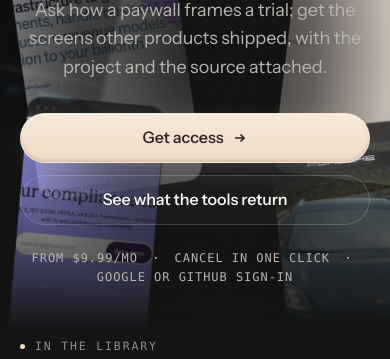
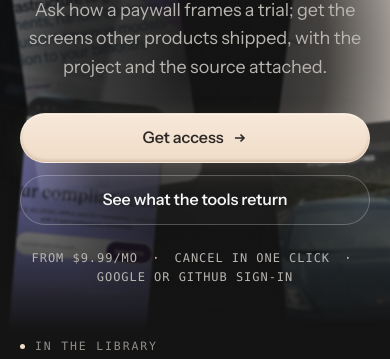
Before and after one commit to Dionisselami/thinkui-site, a plain HTML site: page index.html in a window 390 px wide. Shown: the part 317-676 px from the top of the page. Drawn offline with Linux system fonts and the light colour scheme.

Commit message:
Hero: give the mobile copy its own scrim and a firmer ghost button
On a phone the floating screens sit within a thumb's width of the subhead, and at .4
opacity the brighter captures were reading through the type. The copy now carries a
radial scrim of its own, the stage drops to .3 with a touch of blur, and the secondary
pill's edge is strong enough to read as a control rather than a stray label.

```diff
--- a/assets/css/site.css
+++ b/assets/css/site.css
@@ -428,8 +428,8 @@ h3 { font-size: var(--fs-title); letter-spacing: -0.02em; line-height: 1.28; }
 }
 .btn--light { background: var(--cream); border-color: transparent; color: var(--cream-ink); box-shadow: var(--glow); }
 .btn--light:hover { background: var(--cream-2); border-color: transparent; color: var(--cream-ink); translate: 0 -1px; }
-.btn--ghost { background: rgba(255, 255, 255, .03); border-color: var(--line-2); color: var(--text); }
-.btn--ghost:hover { background: rgba(255, 255, 255, .07); border-color: var(--line-3); }
+.btn--ghost { background: rgba(255, 255, 255, .03); border-color: rgba(255, 255, 255, .24); color: var(--text); }
+.btn--ghost:hover { background: rgba(255, 255, 255, .08); border-color: var(--line-3); }
 .btn--block { width: 100%; }
 .btn--lg { min-height: 50px; padding: 0 26px; font-size: 16px; }
 .btn--text { background: transparent; border-color: transparent; color: var(--text-soft); padding-inline: 10px; }
@@ -846,14 +846,14 @@ h3 { font-size: var(--fs-title); letter-spacing: -0.02em; line-height: 1.28; }
   /* On a phone the tiles sit close to the copy, so the copy gets its own dark halo:
      the type keeps a clean field to read on without hiding the library entirely. */
   .hero__inner::before {
-    content: ""; position: absolute; inset: -32px -18px; z-index: -1;
-    background: radial-gradient(closest-side, rgba(20, 20, 20, .92), rgba(20, 20, 20, .55) 62%, transparent 100%);
+    content: ""; position: absolute; inset: -40px -24px; z-index: -1;
+    background: radial-gradient(closest-side, rgba(20, 20, 20, .97), rgba(20, 20, 20, .72) 66%, rgba(20, 20, 20, .18) 100%);
   }
   /* Keep two or three tiles at phone width, push the rest off. Anything still
      visible moves behind the copy and loses contrast. */
   .tile:nth-child(n+6) { display: none; }
   .tile { width: calc(var(--w, 240px) * .62); }
-  .hero__stage { opacity: .4; }
+  .hero__stage { opacity: .3; filter: saturate(.85) blur(1px); }
 }
 @media (max-width: 560px) {
   h2 { max-width: none; }
--- a/index.html
+++ b/index.html
@@ -31,7 +31,7 @@
 <meta name="twitter:image" content="https://thinkui.xyz/assets/img/og.png">
 
 <link rel="preload" href="assets/fonts/instrument-sans-var.woff2" as="font" type="font/woff2" crossorigin>
-<link rel="stylesheet" href="assets/css/site.css?v=61e73a1953">
+<link rel="stylesheet" href="assets/css/site.css?v=74e9babd41">
 
 <script type="application/ld+json">{
   "@context": "https://schema.org",
```
Also changed, not shown: 404.html (+1 -1 lines), docs.html (+1 -1 lines), examples.html (+1 -1 lines), login.html (+1 -1 lines), pricing.html (+1 -1 lines), privacy.html (+1 -1 lines), signup.html (+1 -1 lines), terms.html (+1 -1 lines).
